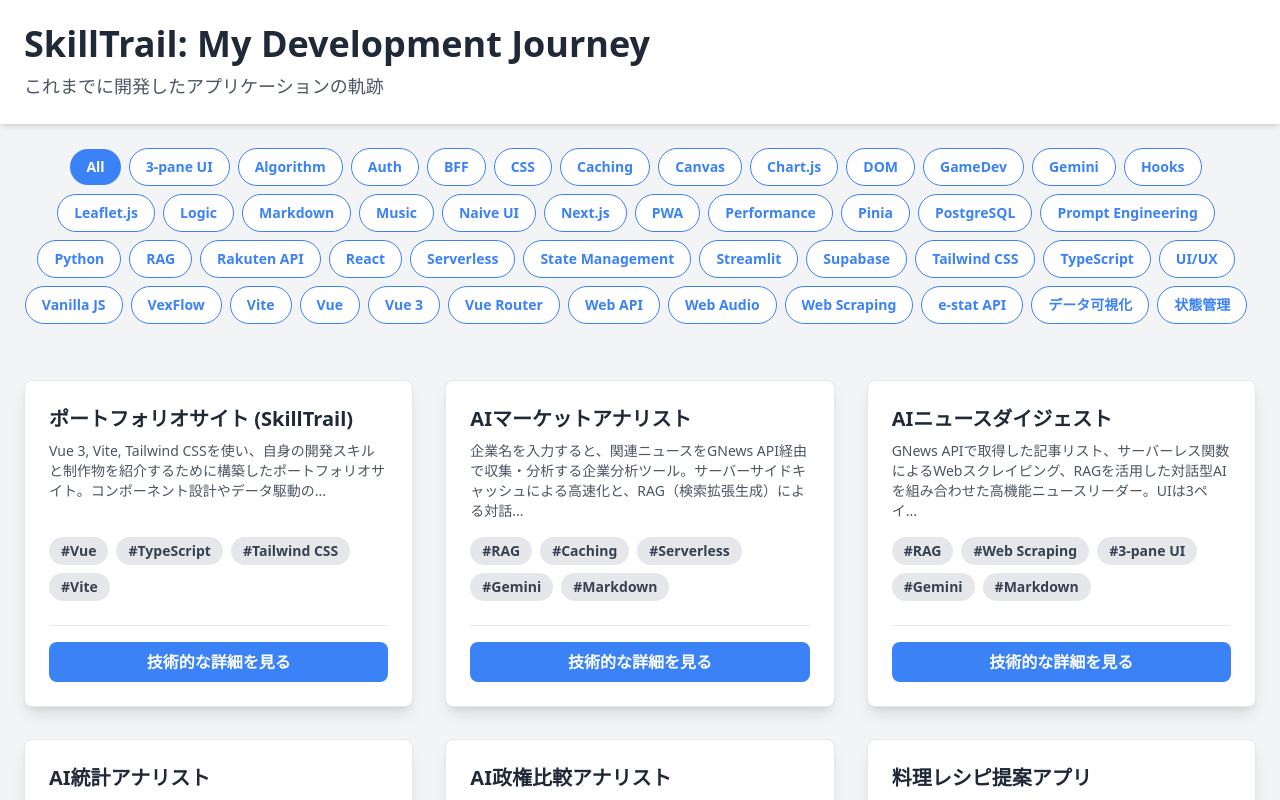
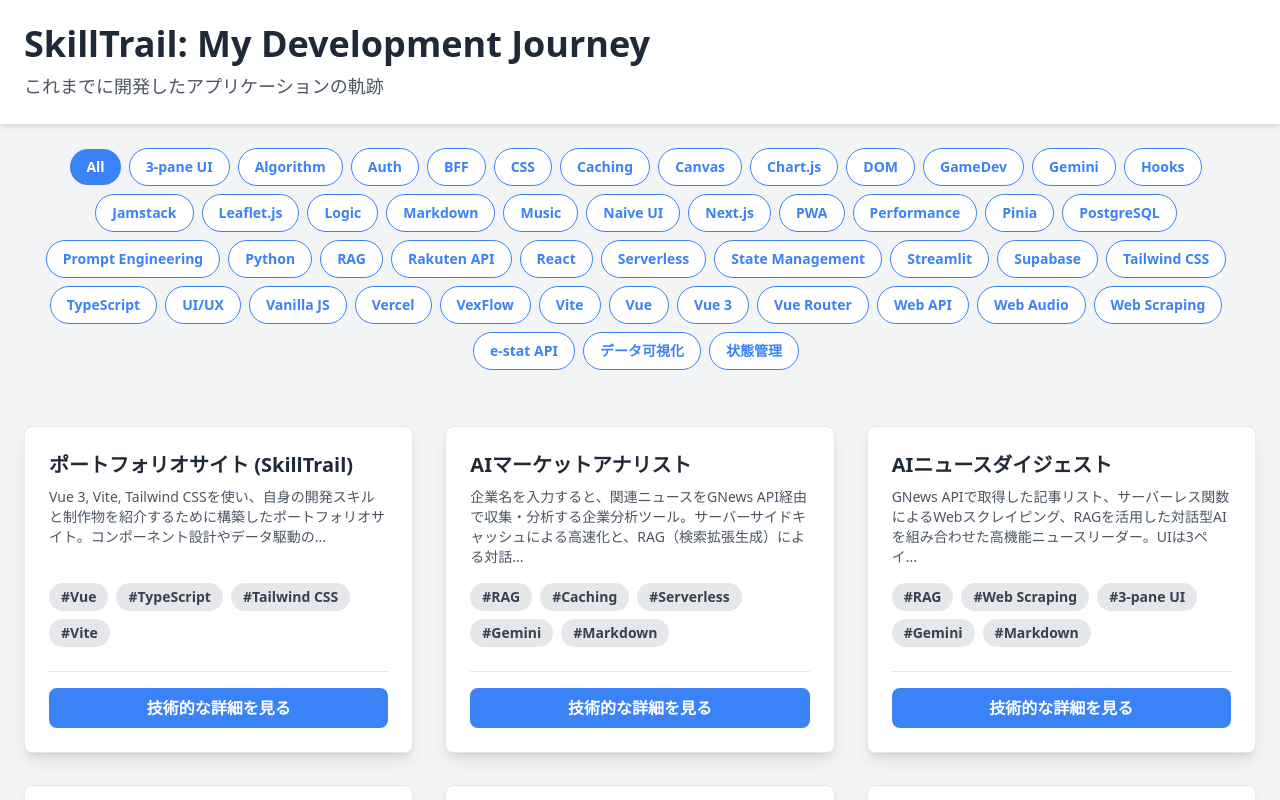
Before and after one commit to tako-chan0511/skilltrail, a Vue app: page / in a window 1280 px wide. Shown: the top 800 px of the page. Built offline with nearby package versions, Linux system fonts and the light colour scheme.

Commit message:
ゲームハブ

```diff
--- a/src/apps.ts
+++ b/src/apps.ts
@@ -670,7 +670,6 @@
       { name: 'Logic', color: 'bg-red-200 text-red-800' },
     ],
   },
-  // --- ★★★ ここから新規追加 ★★★ ---
   {
     id: 28,
     title: 'Hit & Blow (React/Next.js版)',
@@ -697,6 +696,34 @@
       { name: 'Performance', color: 'bg-green-300 text-green-900' },
     ],
   },
+  // --- ★★★ ここから新規追加 ★★★ ---
+  {
+    id: 29,
+    title: 'ゲームハブ (Toppage)',
+    description: 'これまで開発した25個のアプリケーションを集約したポータルサイト。静的サイトジェネレーターで構築されたフロントエンドと、Vercel Serverless Functions及びSupabase(PostgreSQL)で構成されたバックエンドを組み合わせた、モダンなJamstackアーキテクチャを採用。各アプリの参照数や「いいね」数を動的に管理・表示します。',
+    screenshot: '',
+    appUrl: 'https://toppage-five.vercel.app/',
+    githubUrl: 'https://github.com/tako-chan0511/toppage/',
+    tags: ['Jamstack', 'Vercel', 'Supabase', 'BFF', 'Vue 3'],
+    learnings: {
+      challenge: '静的サイトとして高速な表示を実現しつつ、各ゲームカードの参照数や「いいね」数といった動的なデータをどう扱うか。クライアントから直接DBにアクセスすると、セキュリティやパフォーマンスに問題が生じる。',
+      solution: 'フロントエンドとDBの間にVercel Serverless Functionsで構築したBFF(Backend for Frontend)層を設置。フロントエンドはBFFに対してAPIリクエストを送り、BFFがSupabaseクライアントを介して安全にDBと通信します。DBの接続情報はサーバーレス関数の環境変数に設定することで、クライアントサイドへの漏洩を完全に防ぎました。この構成により、静的サイトのメリットを享受しつつ、動的な機能をセキュアかつスケーラブルに実現できました。',
+    },
+    features: [
+      'Vercel Serverless FunctionsによるAPIエンドポイント構築',
+      'Supabase(PostgreSQL)による参照数・いいね数の永続化',
+      '環境変数を利用した安全なDB認証情報管理',
+      '非同期データフェッチによる動的なカウント表示',
+      '全25個の自作アプリケーションへのランディングページ機能',
+    ],
+    stack: [
+      { name: 'Vue 3', color: 'bg-green-200 text-green-800' },
+      { name: 'Vercel (Serverless)', color: 'bg-black text-white' },
+      { name: 'Supabase', color: 'bg-emerald-300 text-emerald-900' },
+      { name: 'PostgreSQL', color: 'bg-sky-300 text-sky-900' },
+      { name: 'Jamstack', color: 'bg-pink-300 text-pink-900' },
+    ],
+  },
 ];
 
 // 全てのタグを重複なく取得する
```
